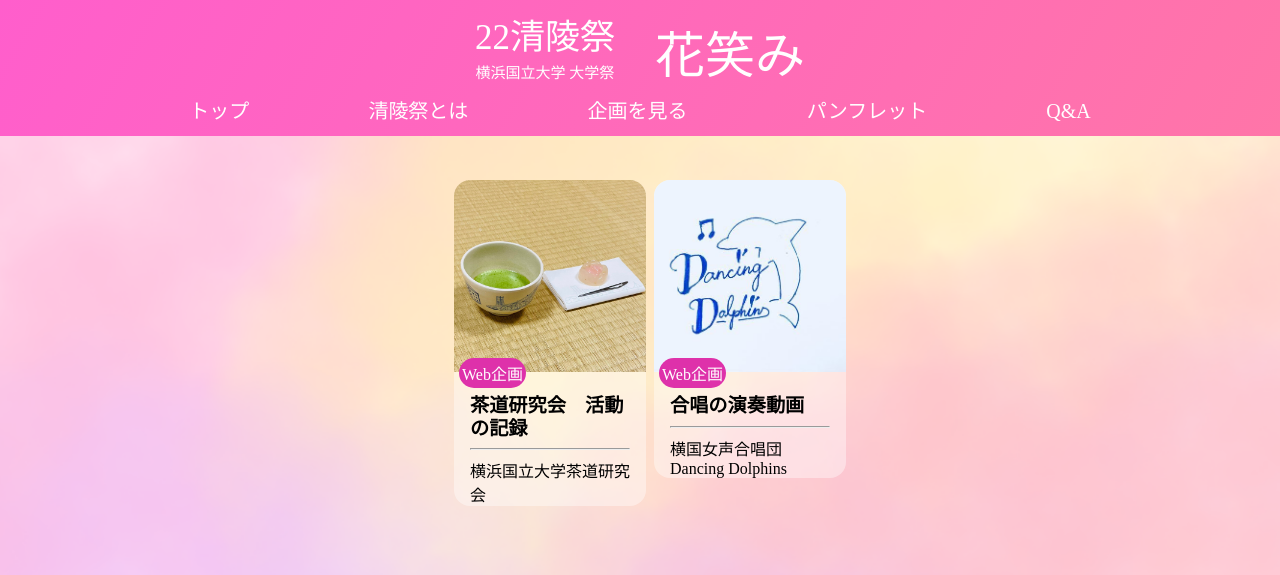
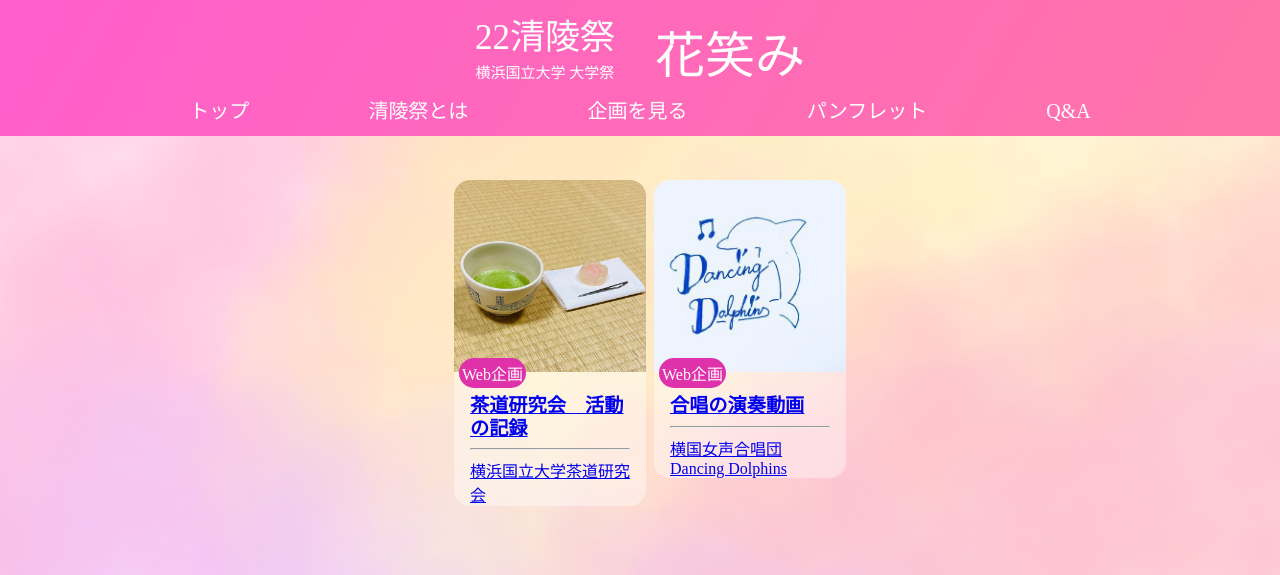
Before and after one commit to Shion1305/ynufes_seiryo22_vue, a Vue app: page /events in a window 1280 px wide. Shown: the top 575 px of the page. Built offline with nearby package versions, Linux system fonts and the light colour scheme; a web font is replaced by a local one; what microcms-js-sdk would draw is missing.

Commit message:
[IMPLEMENT] event list with v-for and router-link

```diff
--- a/src/views/EventListView.vue
+++ b/src/views/EventListView.vue
@@ -5,11 +5,13 @@
     </div>
     <div>
       <div class="events_block">
-        <!--        <router-link v-for="event in eventData" :key="event.key" :to="{name:'event_detail,',params:{id:event.id}}" }>-->
-        <div v-for="event in eventData" :key="event.key">
+        <router-link :key="event.key" v-for="event in eventData"
+                     :to="{
+          name: 'event_detail',
+          params: { id: event.id, },
+        }">
           <EventTile :event="event"></EventTile>
-          <!--        </router-link>-->
-        </div>
+        </router-link>
       </div>
       <!--      </router-link>-->
     </div>
```
